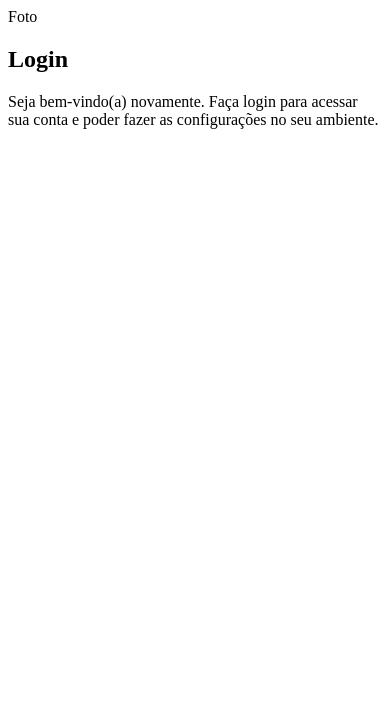
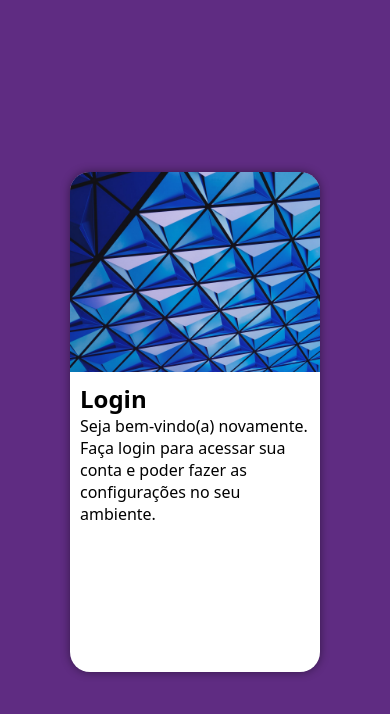
Before and after one commit to leiareginadev/projeto-login, a plain HTML site: page index.html in a window 390 px wide. Drawn offline with Linux system fonts and the light colour scheme.

Commit message:
criei versão mobile first do projeto login

```diff
--- a/estilos/style.css
+++ b/estilos/style.css
@@ -5,3 +5,48 @@
     Lilás: #5f2c82
 
 */
+
+* {
+    font-family: system-ui, -apple-system, BlinkMacSystemFont, 'Segoe UI', Roboto, Oxygen, Ubuntu, Cantarell, 'Open Sans', 'Helvetica Neue', sans-serif;
+    padding: 0px;
+    margin: 0px;
+    box-sizing: border-box;
+}
+
+body, html {
+    background-color:#5f2c82;
+    height: 100vh;
+    width: 100vw;
+}
+
+main {
+    position: relative;
+    height: 100vh;
+    width: 100vw;
+}
+
+section#login {
+    position: absolute;
+    top: 50%;
+    left: 50%;
+    transform: translate(-50%, -50%);
+    overflow: hidden;
+
+    background-color: white;
+    width: 250px;
+    height: 500px;
+    border-radius: 20px;
+    box-shadow: 0px 0px 10px rgba(0, 0, 0, 0.450);
+}
+
+section#login > div#imagem {
+    display: block;
+    background: #5f2c82 url(../imagens/fundo.jpg) no-repeat;
+    background-size: cover;
+    height: 200px;
+}
+
+section#login > div#formulario {
+    display: block;
+    padding: 10px;
+}
--- a/index.html
+++ b/index.html
@@ -10,7 +10,7 @@
     <main>
         <section id="login">
             <div id="imagem">
-                Foto
+                <!--Aqui vai a imagem nas CSS-->
             </div>
             <div id="formulario">
                 <h1>Login</h1>
```
